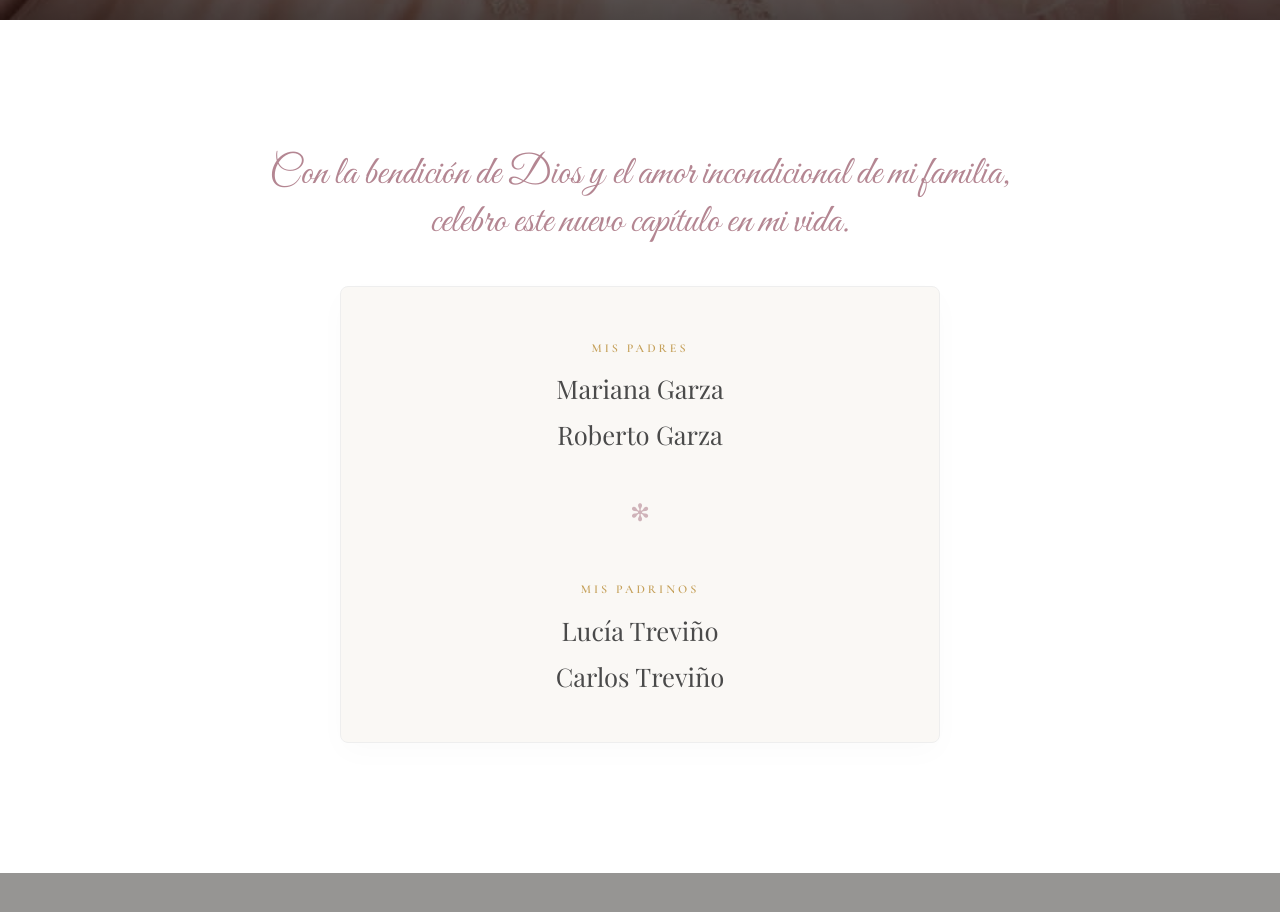
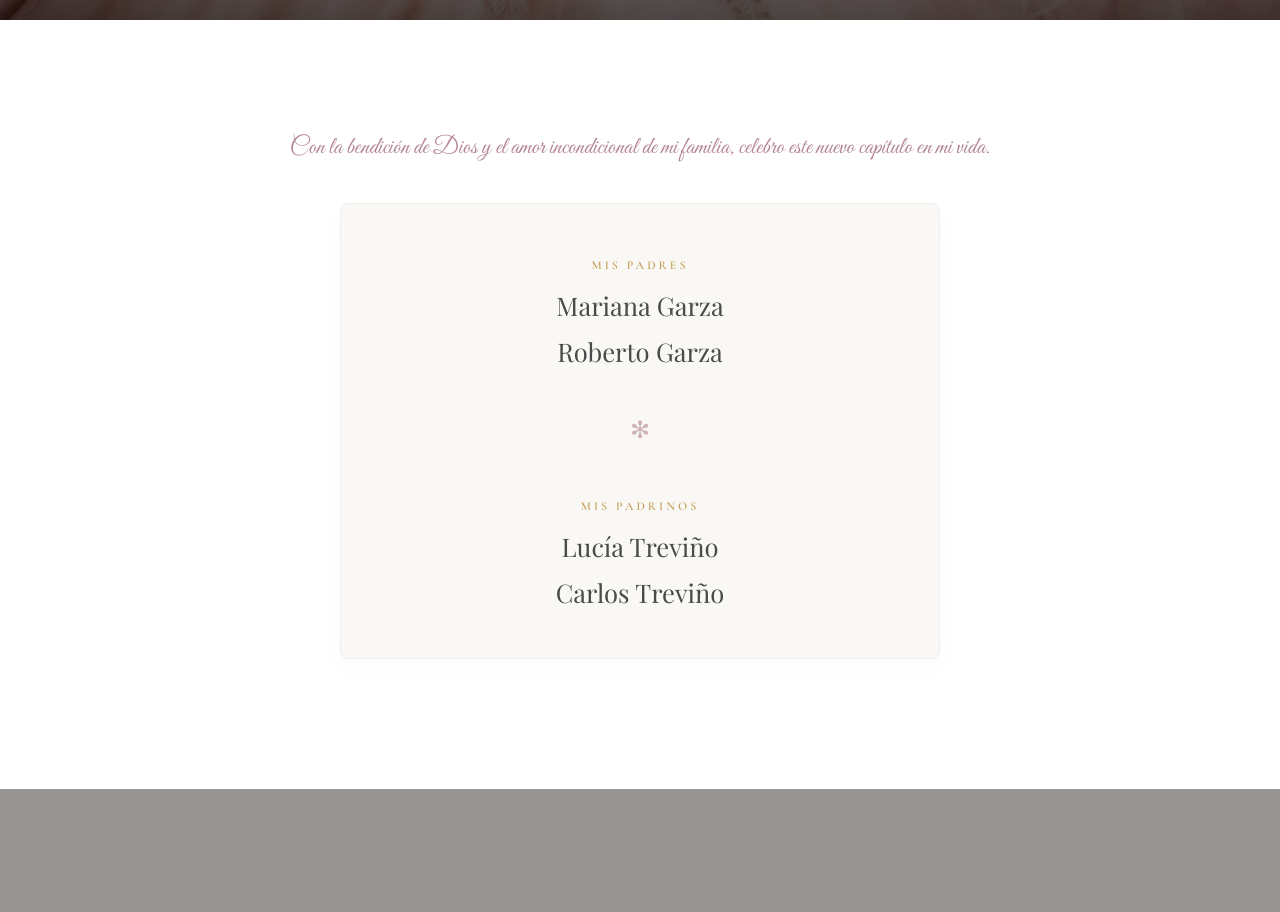
Before and after one commit to Invitaciones-Guru/Natalia, a plain HTML site: page index.html in a window 1280 px wide. Shown: the part 780-1692 px from the top of the page. Drawn offline with nearby package versions, Linux system fonts and the light colour scheme.

Commit message:
Update style.css

```diff
--- a/style.css
+++ b/style.css
@@ -53,7 +53,7 @@ body {
 
 /* PADRES */
 .parents-section { padding: 90px 20px; background: var(--bg-white); text-align: center; }
-.intro-styled { font-size: 2.5rem; color: var(--rose-dusty); margin-bottom: 40px; line-height: 1.2; max-width: 800px; margin-left: auto; margin-right: auto; }
+.intro-styled { font-size: 1.5rem; color: var(--rose-dusty); margin-bottom: 40px; line-height: 1.2; max-width: 800px; margin-left: auto; margin-right: auto; }
 .parents-grid-compact {
     background: var(--bg-ivory); padding: 40px 30px; border: 1px solid #eee; border-radius: 8px;
     max-width: 600px; margin: 0 auto 40px auto; display: flex; flex-direction: column; gap: 25px;
```
